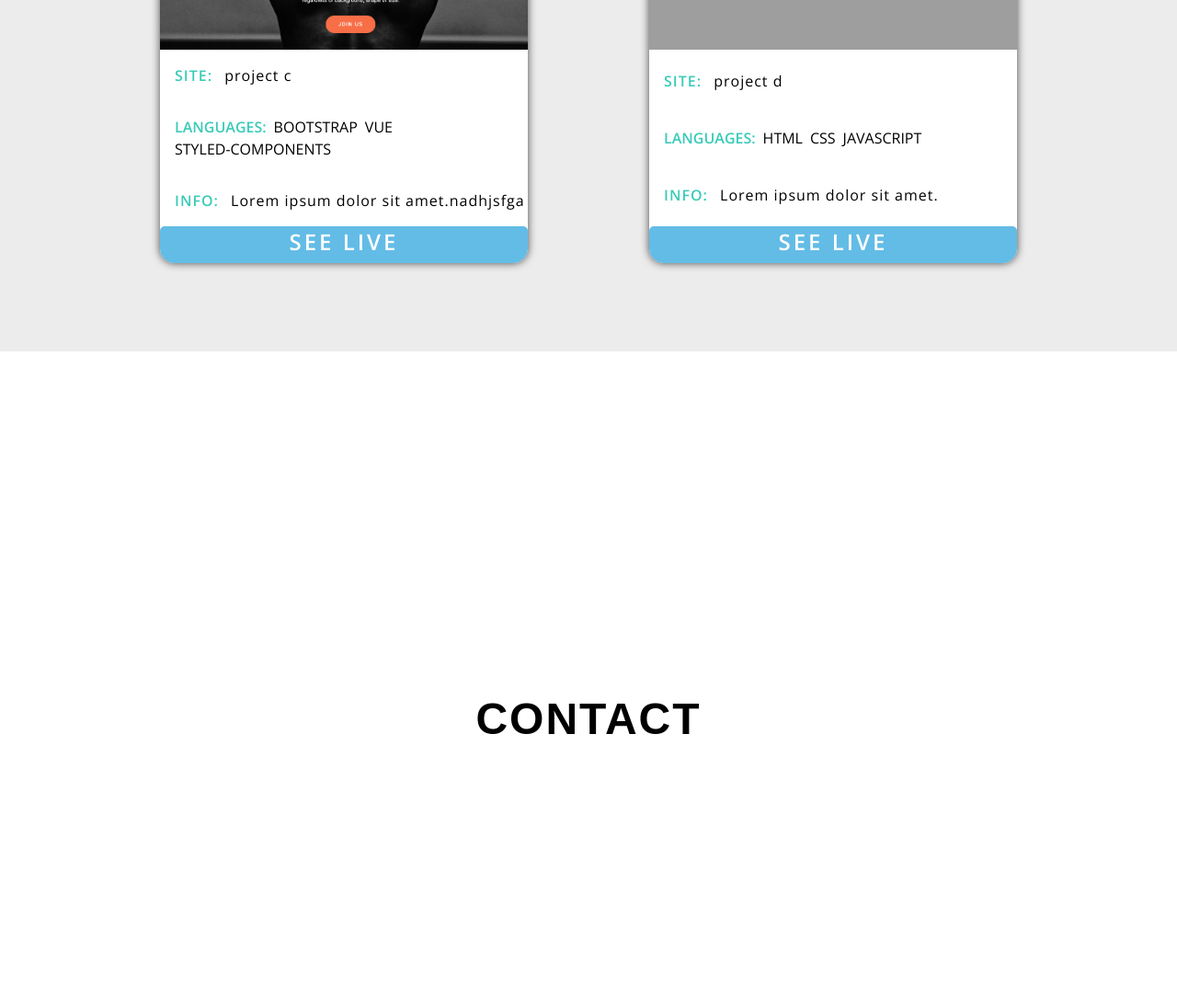
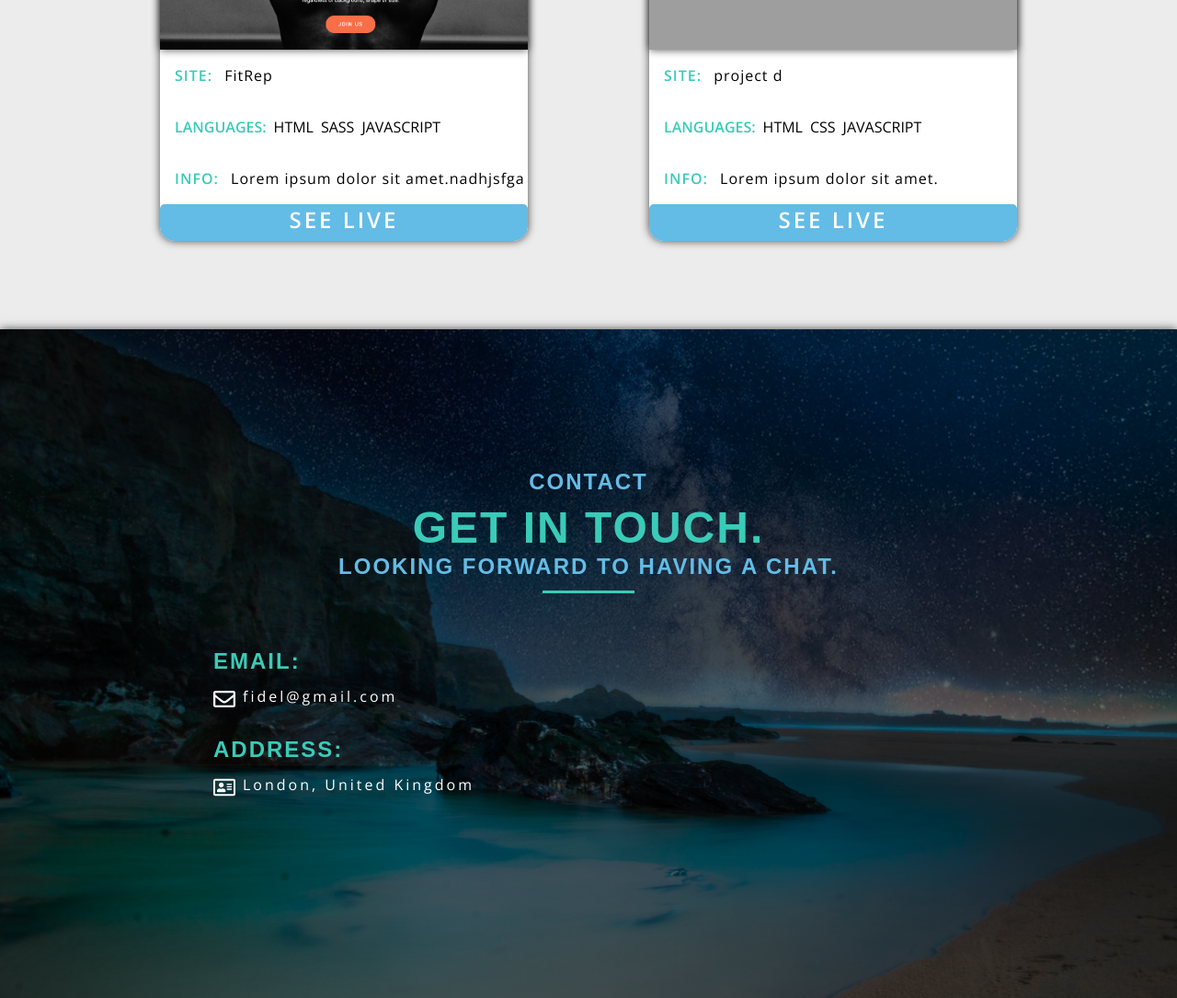
Before and after one commit to fidsta1990/my-portfolio, a React (Create React App) app: page / in a window 1280 px wide. Shown: the part 2609-3694 px from the top of the page at 92% size. Built offline with nearby package versions, Linux system fonts and the light colour scheme; grey boxes are pictures that could not be loaded; a web font is replaced by a local one.

Commit message:
updated project details content. added Contact section content. Need to update form functionaility

```diff
--- a/src/pages/contact/Contact.jsx
+++ b/src/pages/contact/Contact.jsx
@@ -1,11 +1,38 @@
 import React from "react";
-import { Wrapper } from "../../components/Wrapper";
+import * as Styling from "./contactStyles";
+import contactInfo from "./contactDetails";
+import {Underline} from '../../components/Underline'
 
 const Contact = () => {
   return (
-    <Wrapper id="contact">
-      <h1>Contact</h1>
-    </Wrapper>
+    <Styling.ContactWrapper id="contact">
+      <Styling.ContactContain>
+        <Styling.ContactTitle>
+          <h4>Contact</h4>
+          <h2>Get In Touch.</h2>
+          <h4>Looking forward to having a chat.</h4>
+          <Underline/>
+        </Styling.ContactTitle>
+        <Styling.ContactContext>
+          <Styling.ContactDetails>
+            {contactInfo.map((item, idx) => {
+              const { icon, name, text } = item;
+              return (
+                <div key={idx} className="details">
+                  <h4>{name}</h4>
+                  <p>
+                    <span>{icon}</span> {text}
+                  </p>
+                </div>
+              );
+            })}
+            <div className="social">
+
+            </div>
+          </Styling.ContactDetails>
+        </Styling.ContactContext>
+      </Styling.ContactContain>
+    </Styling.ContactWrapper>
   );
 };
 
--- /dev/null
+++ b/src/pages/contact/contactDetails.js
@@ -0,0 +1,17 @@
+import { FaRegAddressCard, FaRegEnvelope} from 'react-icons/fa'
+
+const contactInfo = [
+  {
+    icon:<FaRegEnvelope/>,
+    name: "Email:",
+    text: "fidel@gmail.com"
+  },
+  {
+    icon:<FaRegAddressCard/>,
+    name: "Address:",
+    text: "London, United Kingdom"
+  }
+]
+
+
+export default contactInfo
--- a/src/pages/contact/contactStyles.js
+++ b/src/pages/contact/contactStyles.js
@@ -0,0 +1,81 @@
+import styled from "styled-components";
+import { Container } from "../../components/Wrapper";
+import {
+  setColor,
+  setFlex,
+  setGrid,
+  sizes,
+  setFont,
+  shadows,
+  letterSpacing,
+} from "../../components/globalstyles/helper";
+import { Title } from "../../components/Title";
+import { Wrapper } from "../../components/Wrapper";
+import img from '../../img/bgMain.jpg'
+
+export const ContactWrapper = styled(Wrapper)`
+ background: ${setColor.linearDark}, url(${img}) center/cover fixed no-repeat;
+  ${shadows.darker};
+`;
+
+export const ContactContain = styled(Container)`
+  ${setFlex({ d: "column" })};
+  padding: 3.2rem 0rem;
+`;
+
+export const ContactTitle = styled(Title)`
+  margin-top: 5.6rem;
+
+
+  @media (max-width: ${sizes.xss}) {
+    h2 {
+      font-size: 3rem;
+    }
+  }
+`;
+
+export const ContactContext = styled.article`
+  display: grid;
+  grid-template-columns: 1fr;
+  justify-items: center;
+  justify-content: space-evenly;
+  column-gap: 1.6rem;
+  margin: 3.2rem 1.6rem;
+  min-height: 40vh;
+
+  @media (min-width: 900px) {
+    grid-template-columns: repeat(2, 400px);
+  }
+`;
+
+export const ContactDetails = styled.article`
+  width: 100%;
+  height: 350px;
+
+  .details {
+    margin-top: 5.4rem;
+
+   h4{
+     text-align: left;
+   }
+
+    p {
+      color: ${setColor.mainWhite};
+      letter-spacing: ${letterSpacing("3")};
+      display: flex;
+      align-self: center;
+      margin-left: 0;
+
+      span {
+        font-size: 2.4rem;
+        margin-right: 0.8rem;
+      }
+    }
+  }
+
+  @media (min-width: 1060px) {
+    .details {
+      margin-top: 1.6rem;
+    }
+  }
+`;
--- a/src/pages/projects/projectDetails.js
+++ b/src/pages/projects/projectDetails.js
@@ -6,10 +6,10 @@ export const portfolio = [
   {
     id: 1,
     image: `${bayresort}`,
-    langOne: "html",
-    langTwo: "css",
-    langThree: "javascript",
-    name: "project a",
+    langOne: "react",
+    langTwo: "styled-components",
+    langThree: "aos",
+    name: "BayResort",
     info: "Lorem ipsum dolor sit amet.",
     url: `https://bayresort.netlify.app/`,
   },
@@ -18,18 +18,18 @@ export const portfolio = [
     image: `${flicker}`,
     langOne: "react",
     langTwo: "sass",
-    langThree: "framer motion",
-    name: "project b",
+    langThree: "",
+    name: "FlixScraper",
     info: "Lorem ipsum dolor sit amet. Lorem ipsum dolor sit amet.",
     url: `https://flickermove.netlify.app/`,
   },
   {
     id: 3,
     image: `${fitRep}`,
-    langOne: "bootstrap",
-    langTwo: "vue",
-    langThree: "styled-components",
-    name: "project c",
+    langOne: "html",
+    langTwo: "sass",
+    langThree: "javascript",
+    name: "FitRep",
     info: "Lorem ipsum dolor sit amet.nadhjsfga",
     url: `https://fitrep.netlify.app/`,
   },
--- a/src/pages/projects/projectsStyles.js
+++ b/src/pages/projects/projectsStyles.js
@@ -64,6 +64,7 @@ export const Catalogue = styled.article`
   img {
     border-top-left-radius: 1.6rem;
     border-top-right-radius: 1.6rem;
+    ${shadows.darker};
   }
 
   p {
```
Also changed, not shown: src/components/form/formStyle.js (added, +62 -0 lines), src/components/form/Form.jsx (added).
